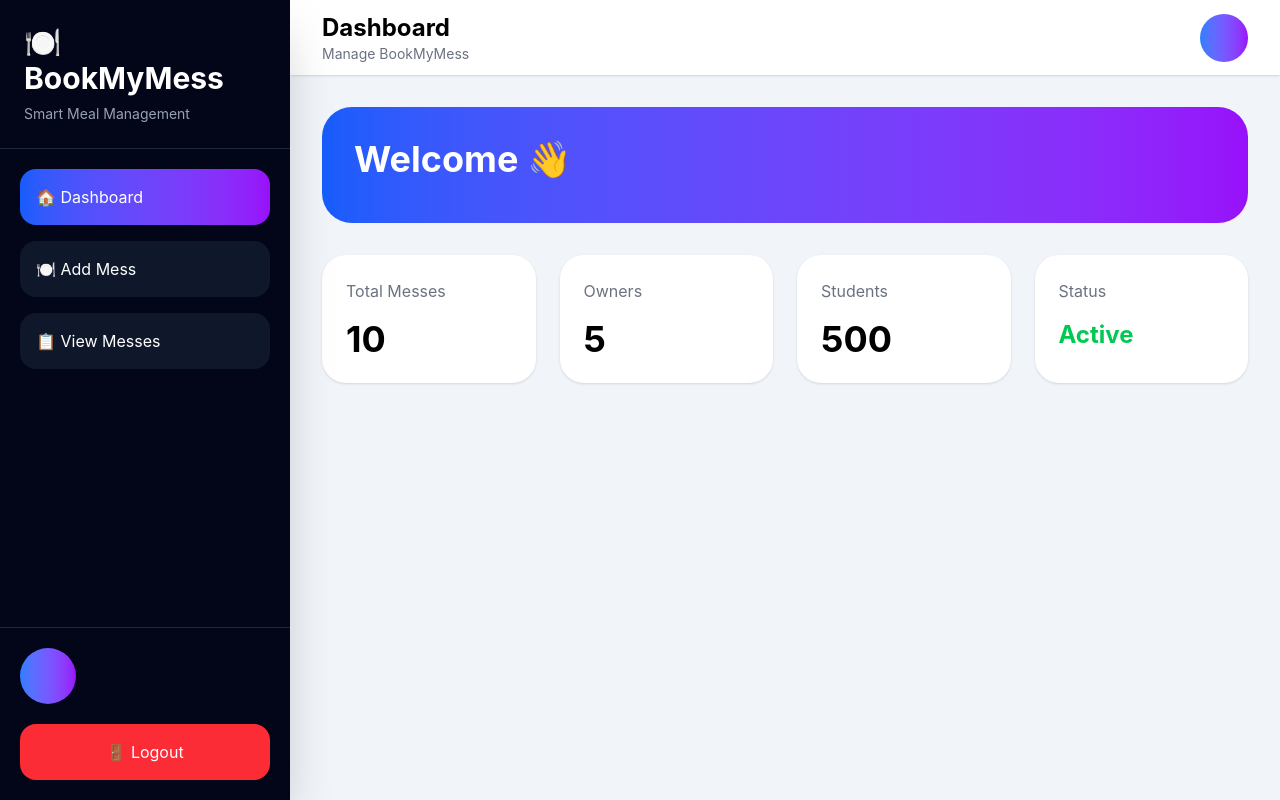
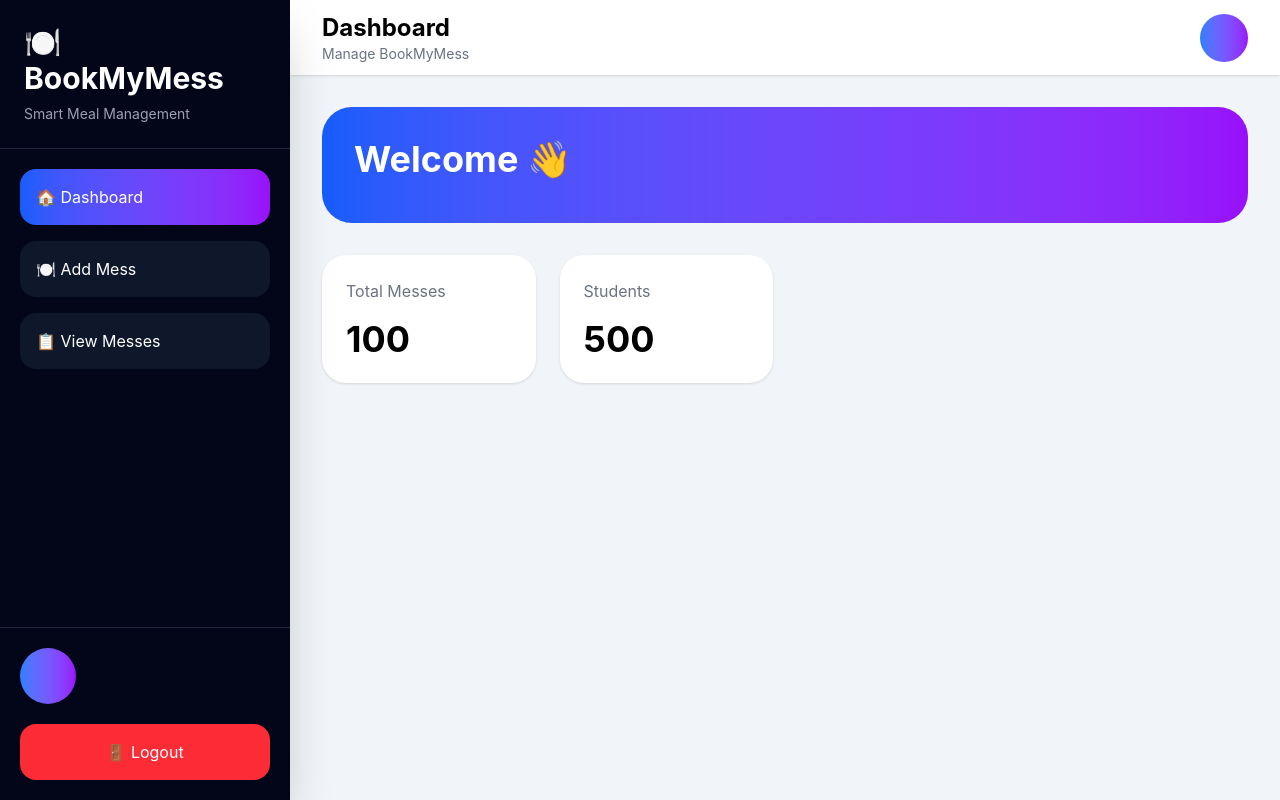
Before and after one commit to hisanthooosh/bookmymess, a React (Vite) app in the folder bookmymess-client/: page /dashboard in a window 1280 px wide. Built offline with nearby package versions, Linux system fonts and the light colour scheme.

Commit message:
Fix meal attendance booking flow and student ID mapping

```diff
--- a/bookmymess-client/src/pages/Dashboard.jsx
+++ b/bookmymess-client/src/pages/Dashboard.jsx
@@ -452,28 +452,14 @@ ${activePage === "viewmess"
 
                                     <h1 className="text-4xl font-bold mt-4">
 
-                                        10
+                                        100
 
                                     </h1>
 
                                 </div>
 
 
-                                <div className="bg-white p-6 rounded-3xl shadow">
 
-                                    <p className="text-gray-500">
-
-                                        Owners
-
-                                    </p>
-
-                                    <h1 className="text-4xl font-bold mt-4">
-
-                                        5
-
-                                    </h1>
-
-                                </div>
 
 
                                 <div className="bg-white p-6 rounded-3xl shadow">
@@ -493,21 +479,7 @@ ${activePage === "viewmess"
                                 </div>
 
 
-                                <div className="bg-white p-6 rounded-3xl shadow">
 
-                                    <p className="text-gray-500">
-
-                                        Status
-
-                                    </p>
-
-                                    <h1 className="text-green-500 font-bold text-2xl mt-4">
-
-                                        Active
-
-                                    </h1>
-
-                                </div>
 
                             </div>
 
```
